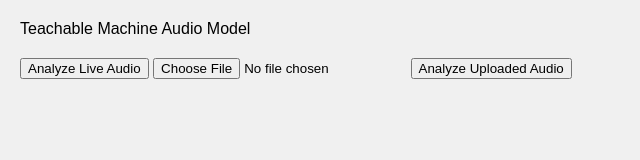
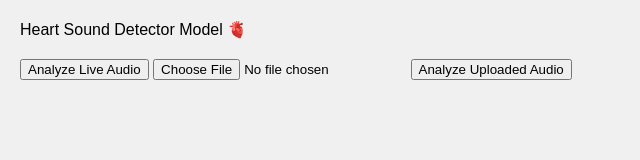
Before and after one commit to lwoulfe765/Heart-Sound-Detector-, a plain HTML site: page index.html in a window 1280 px wide. Shown: the full height of the page, 0-640 px from the left. Drawn offline with nearby package versions, Linux system fonts and the light colour scheme.

Commit message:
Update index.html

```diff
--- a/index.html
+++ b/index.html
@@ -10,7 +10,7 @@
 </head>
 
 <body>
-    <div>Teachable Machine Audio Model</div>
+    <div>Heart Sound Detector Model 🫀</div>
     <!-- Button to activate live audio analysis -->
     <button type="button" id="start">Analyze Live Audio</button>
 
```
